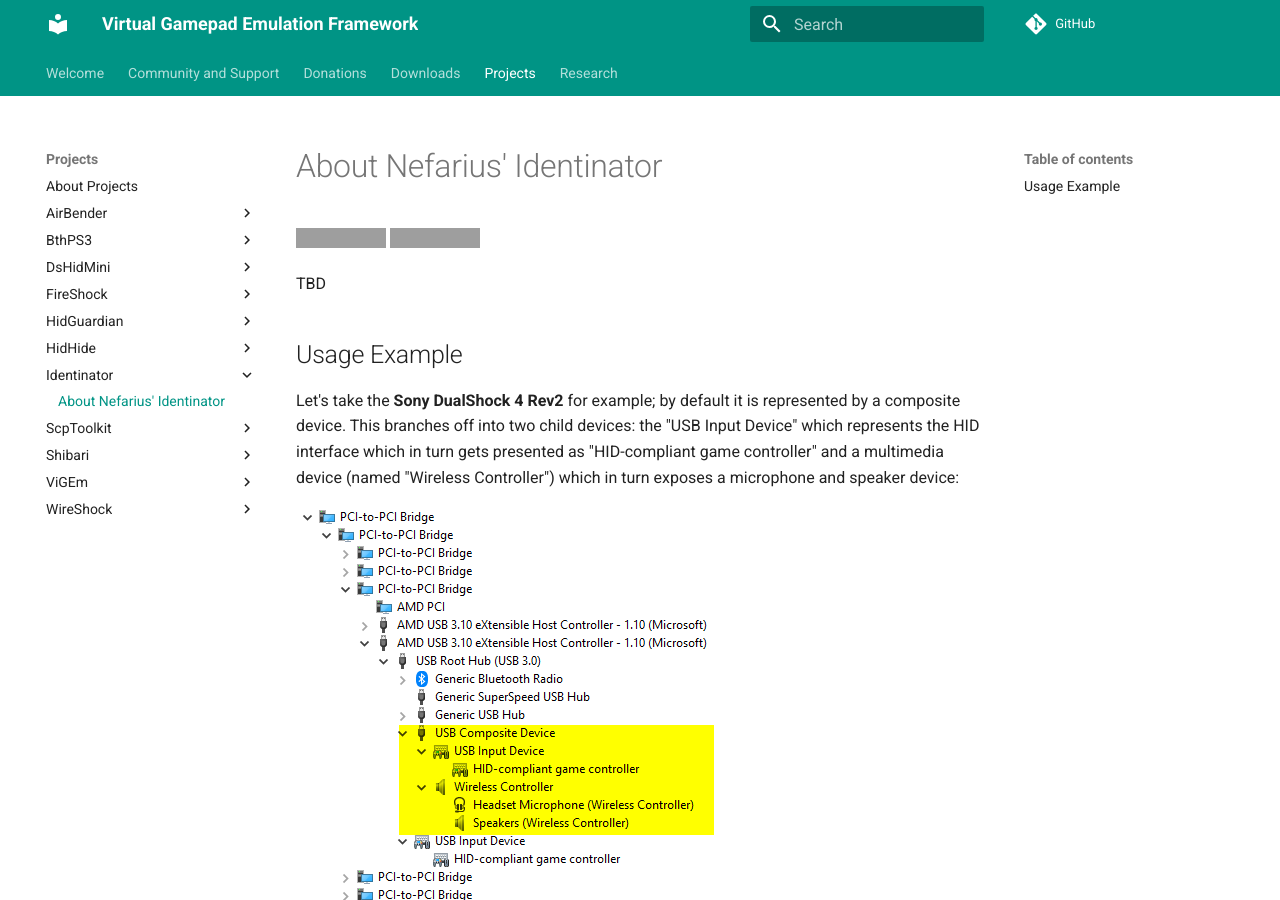
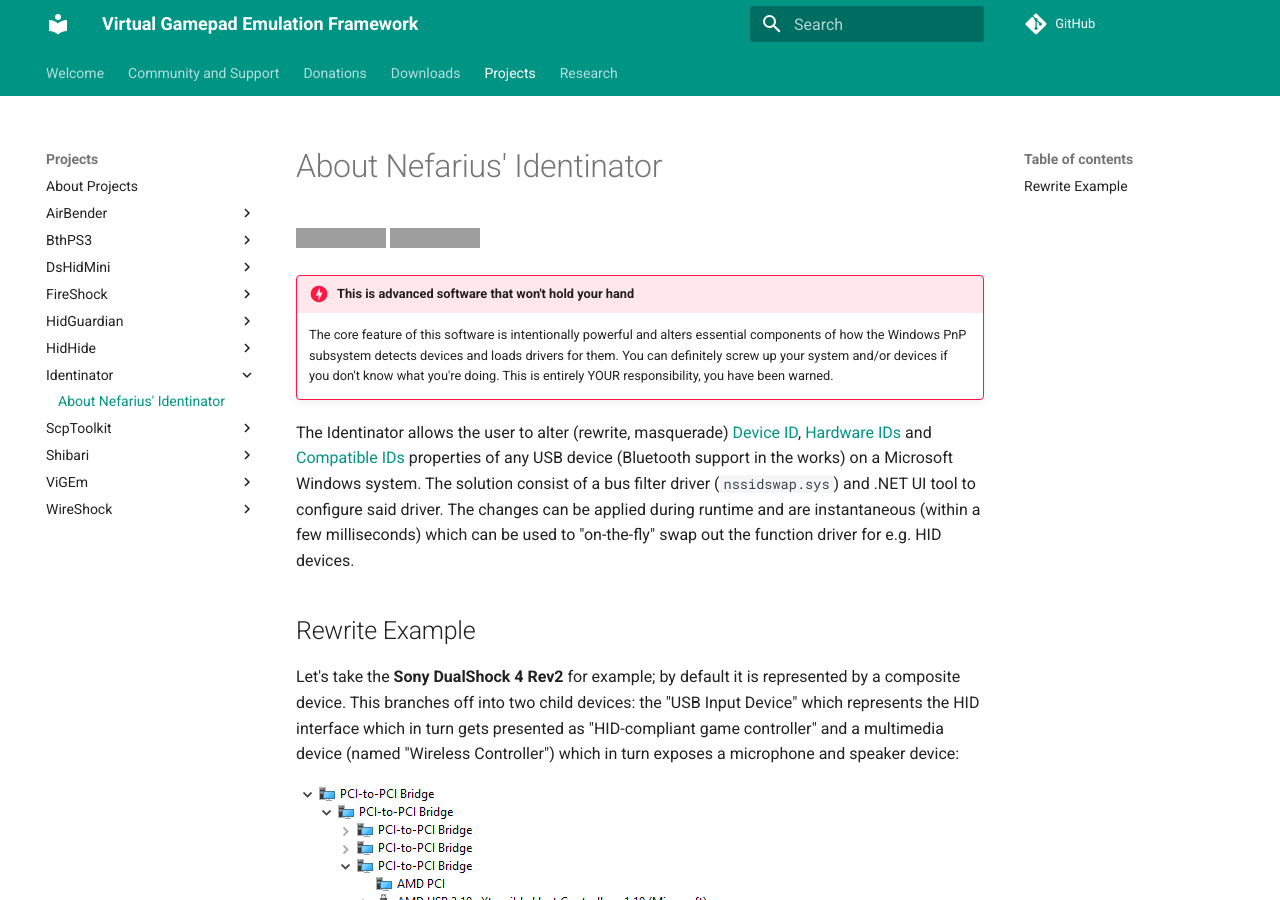
Before and after one commit to nefarius/ViGEm.github.io, an MkDocs documentation site: the page built from docs/projects/Identinator/index.md, in a window 1280 px wide and 900 px high. Built offline with MkDocs 1.6.1 and Material for MkDocs 9.7.7, drawn with Linux system fonts in a browser that asks for light colours; comment, search, counter and statistics services are not loaded; grey boxes are pictures that could not be loaded.

Commit message:
Working on main article

```diff
--- a/docs/projects/Identinator/index.md
+++ b/docs/projects/Identinator/index.md
@@ -2,9 +2,12 @@
 
 [![GitHub](https://img.shields.io/badge/GitHub-yellowgreen?logo=github)](https://github.com/nefarius/Identinator) ![Maintained](https://img.shields.io/badge/Project%20actively%20maintained-brightgreen)
 
-TBD
+!!! danger highlight "This is advanced software that won't hold your hand"
+    The core feature of this software is intentionally powerful and alters essential components of how the Windows PnP subsystem detects devices and loads drivers for them. You can definitely screw up your system and/or devices if you don't know what you're doing. This is entirely YOUR responsibility, you have been warned.
 
-## Usage Example
+The Identinator allows the user to alter (rewrite, masquerade) [Device ID](https://docs.microsoft.com/en-us/windows-hardware/drivers/install/device-ids), [Hardware IDs](https://docs.microsoft.com/en-us/windows-hardware/drivers/install/hardware-ids) and [Compatible IDs](https://docs.microsoft.com/en-us/windows-hardware/drivers/install/compatible-ids) properties of any USB device (Bluetooth support in the works) on a Microsoft Windows system. The solution consist of a bus filter driver (`nssidswap.sys`) and .NET UI tool to configure said driver. The changes can be applied during runtime and are instantaneous (within a few milliseconds) which can be used to "on-the-fly" swap out the function driver for e.g. HID devices.
+
+## Rewrite Example
 
 Let's take the **Sony DualShock 4 Rev2** for example; by default it is represented by a composite device. This branches off into two child devices: the "USB Input Device" which represents the HID interface which in turn gets presented as "HID-compliant game controller" and a multimedia device (named "Wireless Controller") which in turn exposes a microphone and speaker device:
 
```
